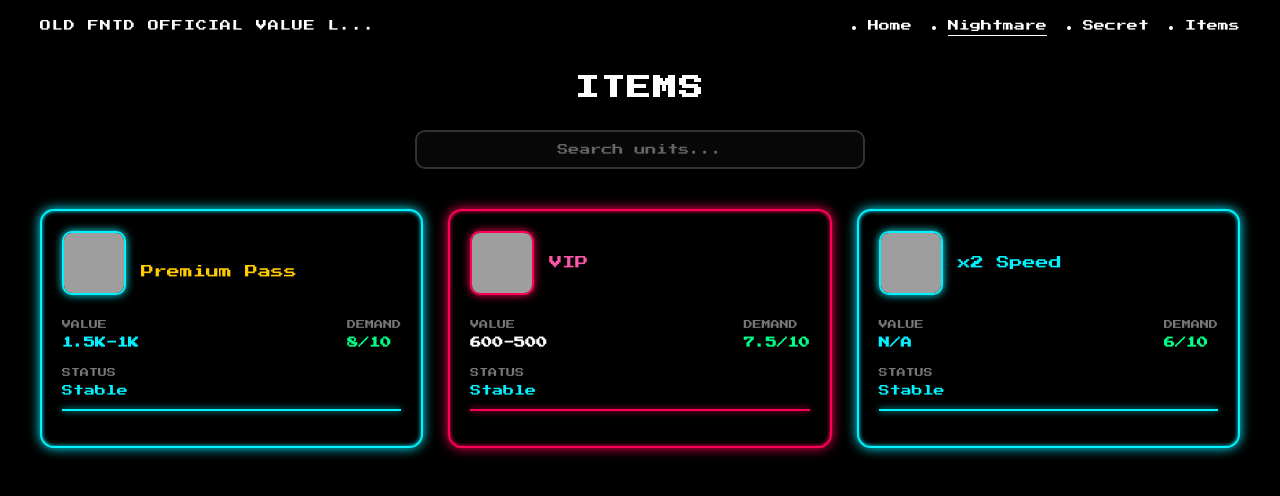
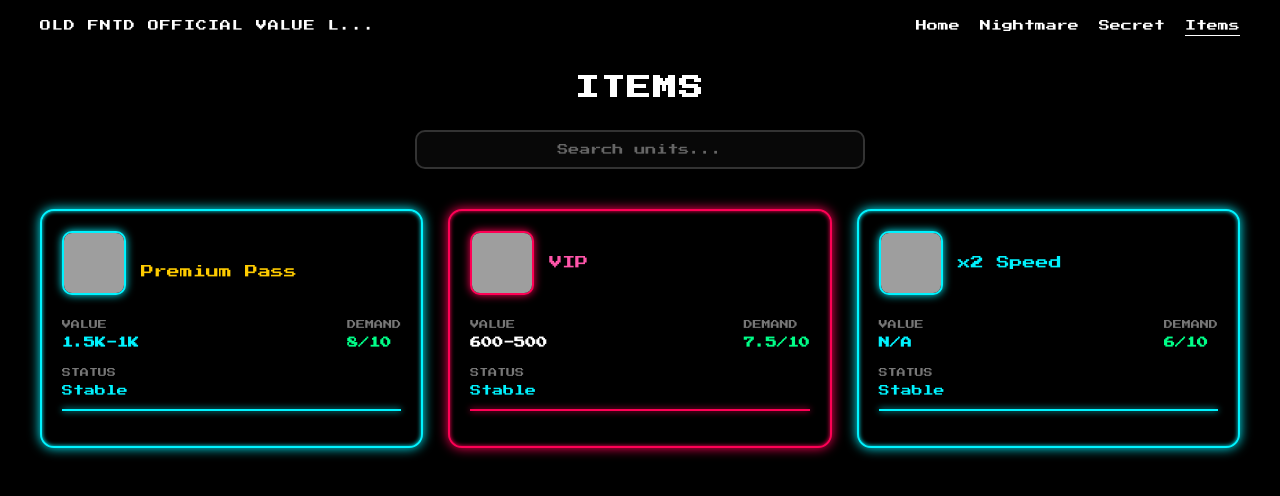
Before and after one commit to KasyaSun/OFNTD-Value-List, a plain HTML site: page item.html in a window 1280 px wide. Drawn offline with Linux system fonts and the light colour scheme; grey boxes are pictures that could not be loaded.

Commit message:
Update item.html

```diff
--- a/item.html
+++ b/item.html
@@ -259,10 +259,10 @@
     <div class="navbar">
         <div class="logo">OLD FNTD OFFICIAL VALUE L...</div>
         <div class="nav-links">
-                <li><a href="#index.html">Home</a></li>
-                <li><a href="#nightmare.html" class="active">Nightmare</a></li>
-                <li><a href="#secret.html">Secret</a></li>
-                <li><a href="#items">Items</a></li>
+            <a href="index.html">Home</a>
+            <a href="nightmare.html">Nightmare</a>
+            <a href="secret.html">Secret</a>
+            <a href="item.html" class="active">Items</a>
         </div>
     </div>
 
```
